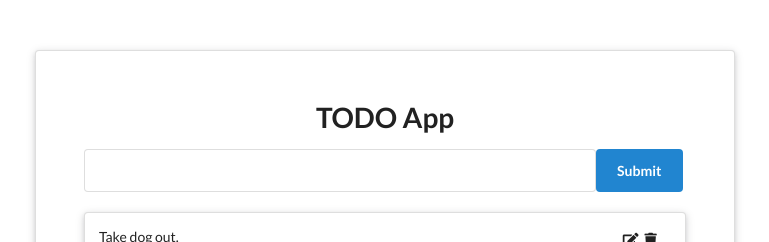
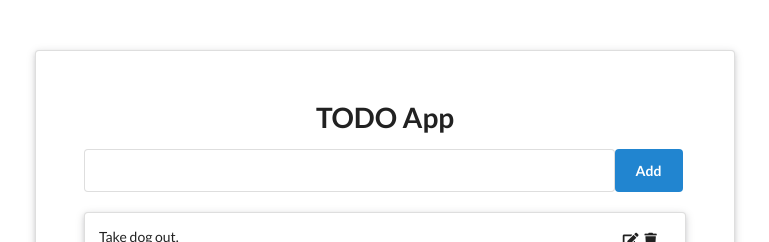
Before and after one commit to JackG102/react_todo, a React (Create React App) app: page / in a window 1280 px wide. Shown: the top 242 px of the page, without its empty margins (255-1024 px from the left). Built offline with nearby package versions, Linux system fonts and the light colour scheme.

Commit message:
Changed default button text

```diff
--- a/src/components/NoteForm.js
+++ b/src/components/NoteForm.js
@@ -23,7 +23,7 @@ const NoteForm = ({formValue, setFormValue, setMessages, messages}) => {
           type="submit"
           className="ui primary button"
         >
-          Submit
+          Add
         </button>
       </div>
     </form>
```
